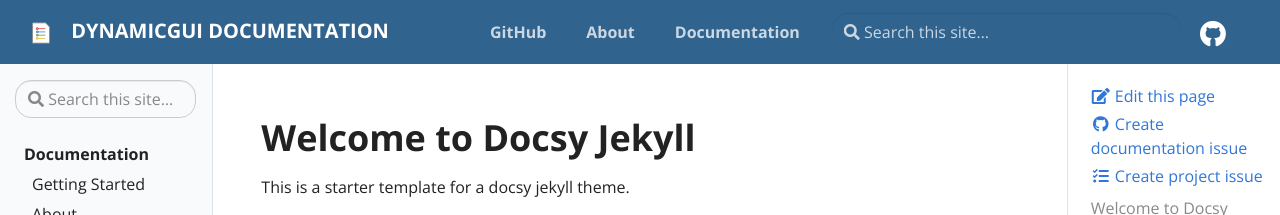
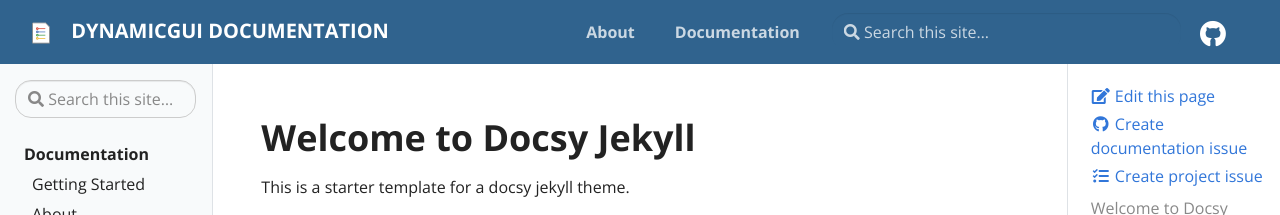
Before and after one commit to dynamicgui/newdocumentation, a Jekyll site: the page built from pages/index.md, in a window 1280 px wide. Shown: the top 215 px of the page. Built offline with Jekyll 4.4.1, drawn with Linux system fonts in a browser that asks for light colours.

Commit message:
Remove github from header
Duplicate since we have a github button on the right hand side anyways

```diff
--- a/_includes/header.html
+++ b/_includes/header.html
@@ -1,16 +1,16 @@
 <header>
   <nav class="js-navbar-scroll navbar navbar-expand navbar-dark flex-column flex-md-row td-navbar">
     <a class="navbar-brand" href="{{ site.baseurl }}/">
-      <span class="navbar-logo"></span>{% include logo.svg %}<span class="text-uppercase font-weight-bold">{{ site.title }}</span>
+      <span class="navbar-logo"></span>{% include logo.svg %}<span class="text-uppercase font-weight-bold">{{ site.title
+        }}</span>
     </a>
     <div class="td-navbar-nav-scroll ml-md-auto" id="main_navbar">
-      <ul class="navbar-nav mt-2 mt-lg-0">{% if site.repo %}
-        <li class="nav-item mr-4 mb-2 mb-lg-0">
-          <a class="nav-link" href="{{ site.repo }}" target="_blank"><span>GitHub</span></a>
-        </li>{% endif %}{% for link in site.data.navigation %}
+      <ul class="navbar-nav mt-2 mt-lg-0">
+        {% for link in site.data.navigation %}
         <li class="nav-item mr-4 mb-2 mb-lg-0">
           <a class="nav-link"
-            href="{% if link.url %}{{ site.baseurl }}/{{ link.url }}{% else %}{{ link.external_url }}{% endif %}"><span>{{ link.title }}</span></a>
+            href="{% if link.url %}{{ site.baseurl }}/{{ link.url }}{% else %}{{ link.external_url }}{% endif %}"><span>{{
+              link.title }}</span></a>
         </li>{% endfor %}
       </ul>
     </div>
```
